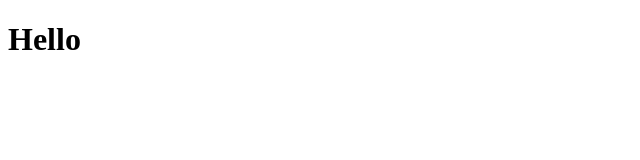
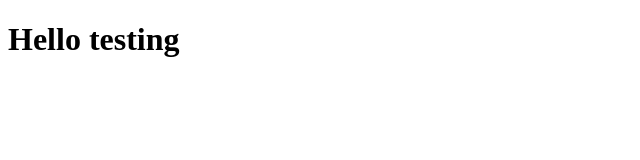
Before and after one commit to jamesvaikom/mongowebdemo, a plain HTML site: page front-end /index.html in a window 1280 px wide. Shown: the whole page, without its empty margins (0-640 px from the left). Drawn offline with Linux system fonts and the light colour scheme.

Commit message:
Update index.html

```diff
--- a/front-end /index.html
+++ b/front-end /index.html
@@ -10,6 +10,6 @@
   <body>
 
 
-    <h1>Hello</h1>
+    <h1>Hello testing</h1>
   </body>
 </html>
```
